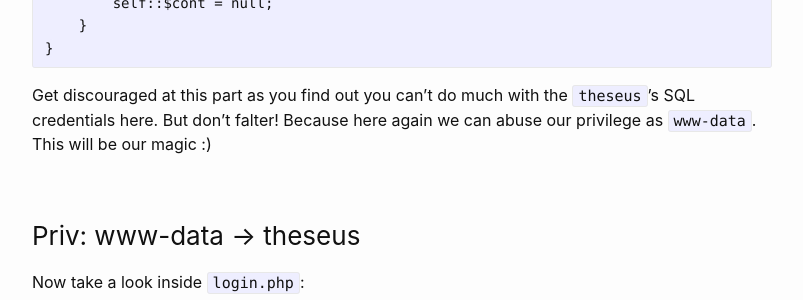
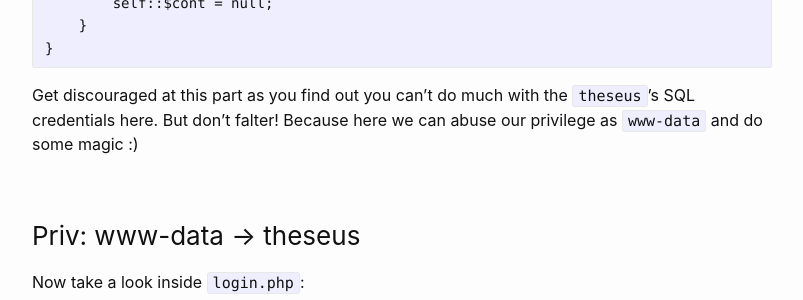
Before and after one commit to ongyuann/ongyuann.github.io, a Jekyll site: the page built from _posts/2020-08-23-htb-magic.md, in a window 1280 px wide and 1400 px high, scrolled down 5004 px. Shown: the part 175-475 px from the top of the window, without its empty margins (238-1041 px from the left). Built offline with Jekyll 4.4.1, drawn with Linux system fonts in a browser that asks for light colours.

Commit message:
Update 2020-08-23-htb-magic.md

````diff
--- a/_posts/2020-08-23-htb-magic.md
+++ b/_posts/2020-08-23-htb-magic.md
@@ -194,7 +194,7 @@ class Database
     }
 }
 ```
-Get discouraged at this part as you find out you can't do much with the `theseus`'s SQL credentials here. But don't falter! Because here again we can abuse our privilege as `www-data`. This will be our magic :)
+Get discouraged at this part as you find out you can't do much with the `theseus`'s SQL credentials here. But don't falter! Because here we can abuse our privilege as `www-data` and do some magic :)
 
 ### Priv: www-data -> theseus
 Now take a look inside `login.php`:
````
Also changed, not shown: other parts of _posts/2020-08-23-htb-magic.md (+1 -1 lines).
